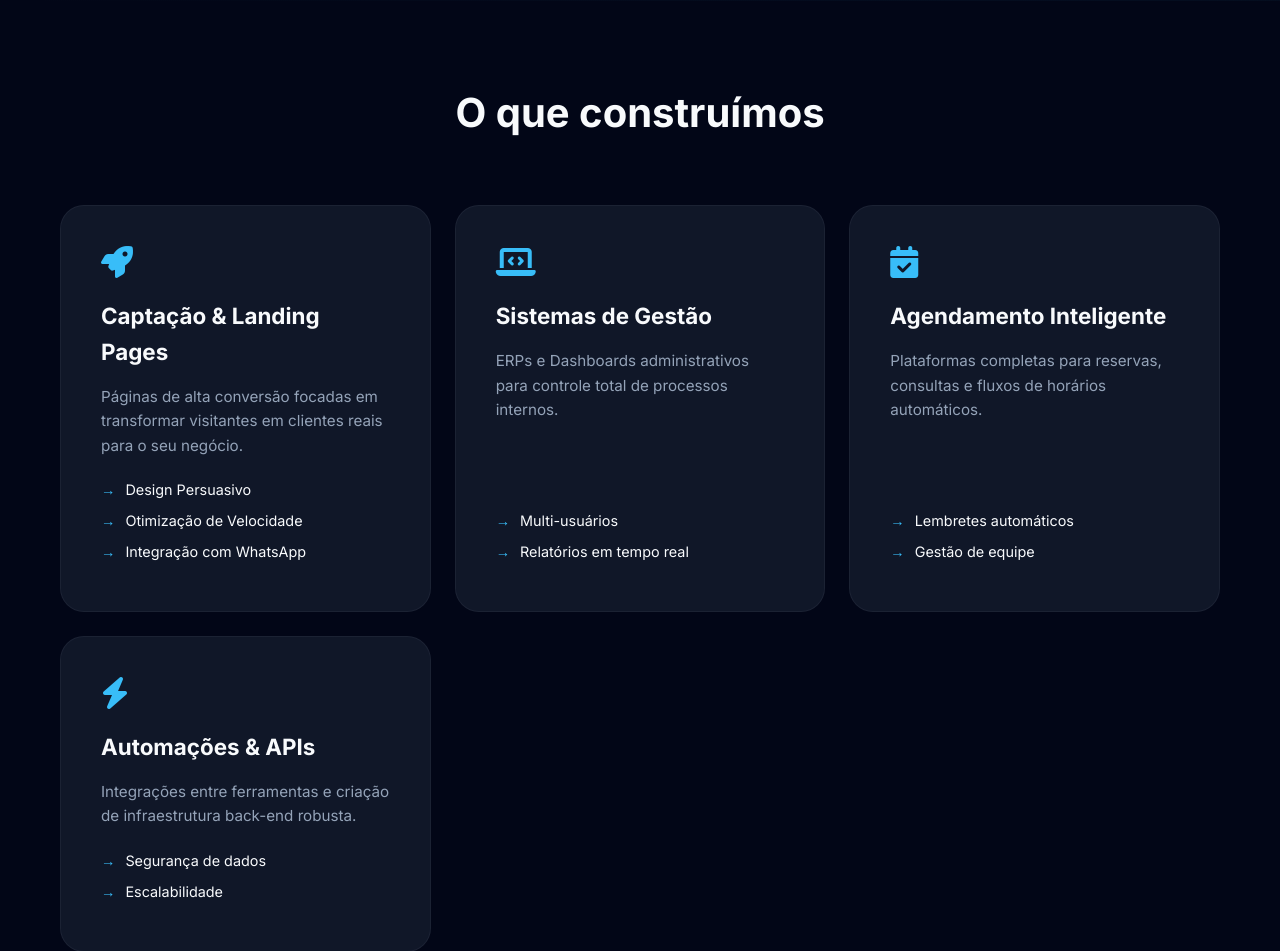
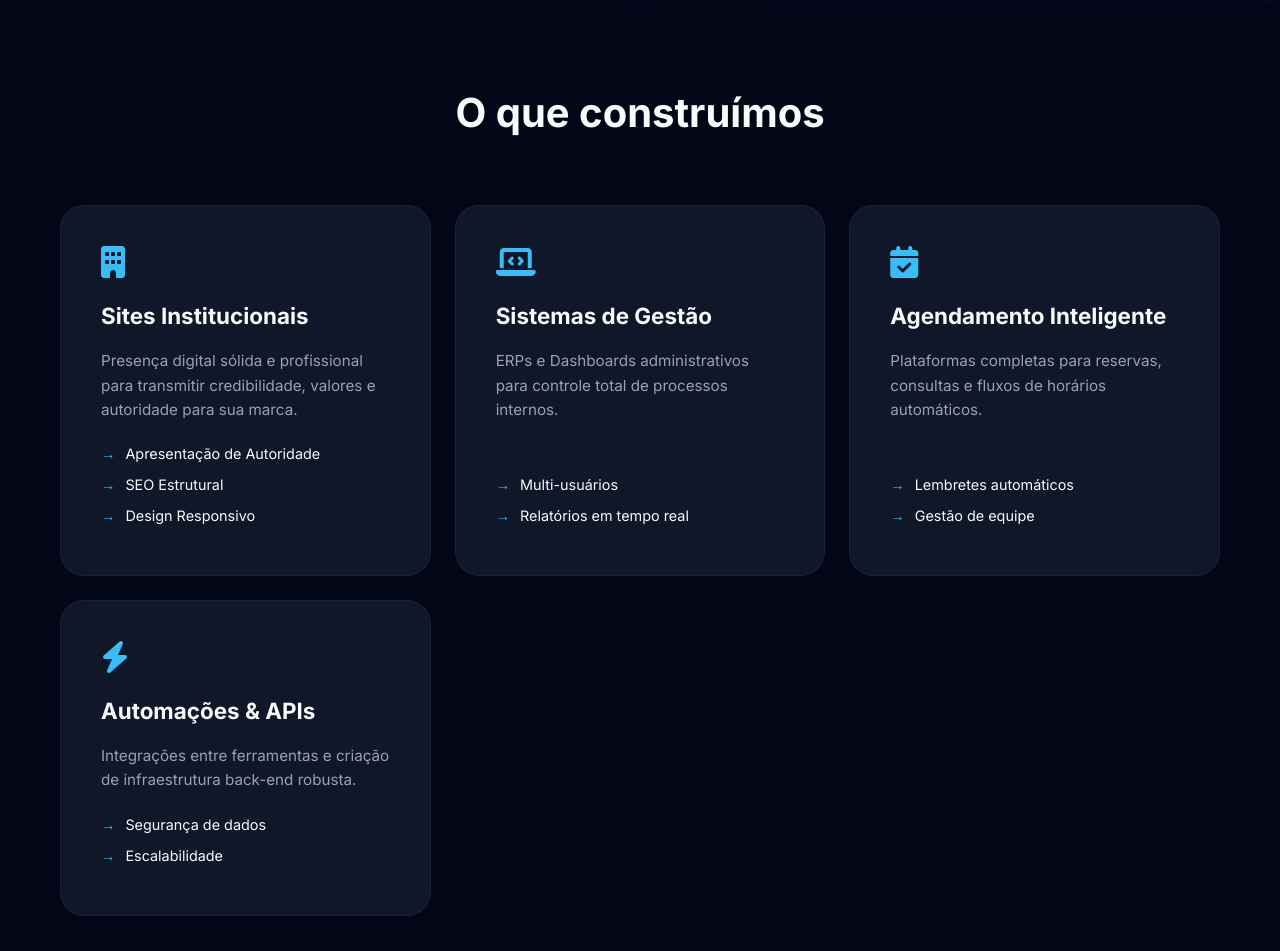
Before and after one commit to mathRyan889/Stolus_Dev, a Django app: page / in a window 1280 px wide. Shown: the part 746-1697 px from the top of the page. Run offline with Django 5.2, Linux system fonts and the light colour scheme.

Commit message:
alteração de card

```diff
--- a/MeuSite/templates/home.html
+++ b/MeuSite/templates/home.html
@@ -153,19 +153,18 @@
     <h2 class="section-title">O que construímos</h2>
     <div class="solution-grid">
 
-        <a href="https://wa.me/5562994278195?text=Olá! Gostaria de saber mais sobre Captação e Landing Pages." target="_blank" class="solution-link">
+        <a href="https://wa.me/5562994278195?text=Olá! Gostaria de saber mais sobre Sites Institucionais." target="_blank" class="solution-link">
             <div class="solution-card">
-                <i class="fa-solid fa-rocket"></i>
-                <h3>Captação & Landing Pages</h3>
-                <p>Páginas de alta conversão focadas em transformar visitantes em clientes reais para o seu negócio.</p>
+                <i class="fa-solid fa-building"></i>
+                <h3>Sites Institucionais</h3>
+                <p>Presença digital sólida e profissional para transmitir credibilidade, valores e autoridade para sua marca.</p>
                 <ul>
-                    <li>Design Persuasivo</li>
-                    <li>Otimização de Velocidade</li>
-                    <li>Integração com WhatsApp</li>
+                    <li>Apresentação de Autoridade</li>
+                    <li>SEO Estrutural</li>
+                    <li>Design Responsivo</li>
                 </ul>
             </div>
         </a>
-
         <a href="https://wa.me/5562994278195?text=Olá! Gostaria de saber mais sobre Sistemas de Gestão e ERPs." target="_blank" class="solution-link">
             <div class="solution-card">
                 <i class="fa-solid fa-laptop-code"></i>
```
